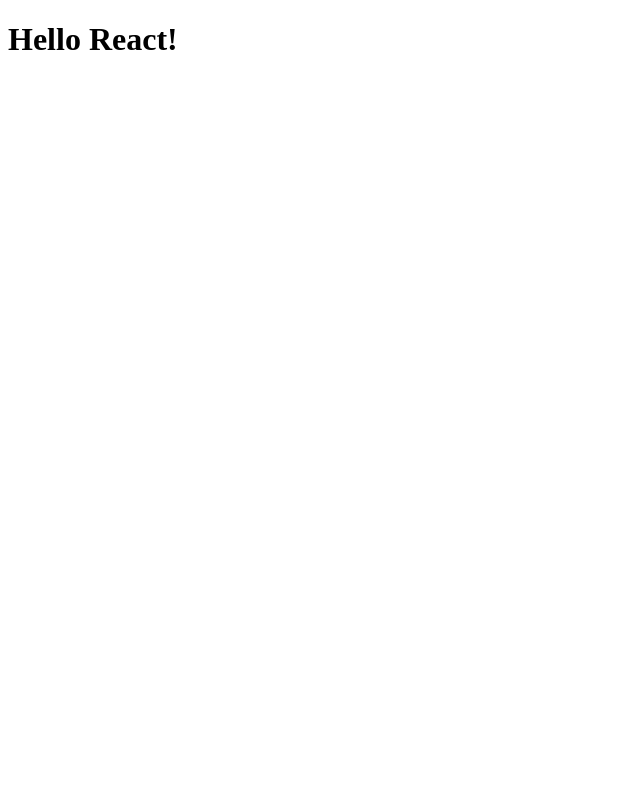
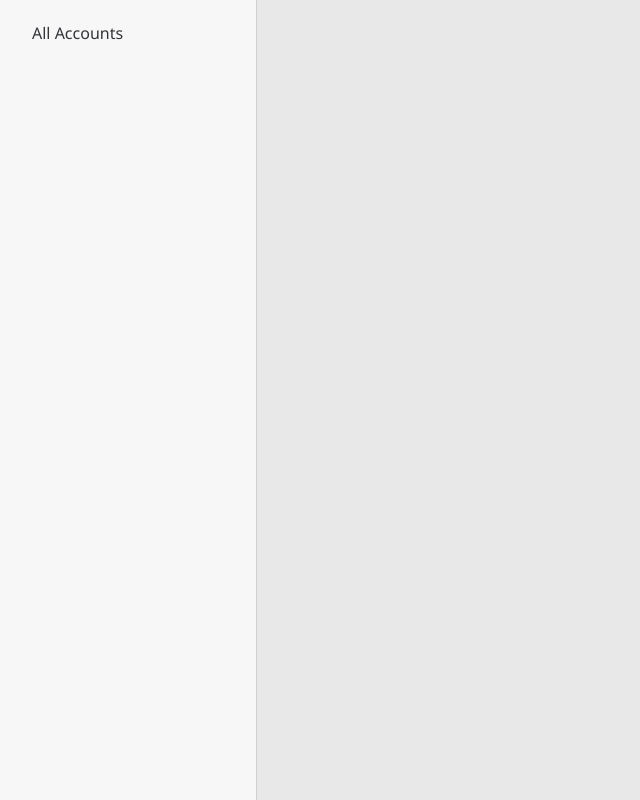
Before and after one commit to alexswilliams/accounts, a React app in the folder 04-ui/: page / in a window 1280 px wide. Shown: the whole page, without its empty margins (0-640 px from the left). Built offline with nearby package versions, Linux system fonts and the light colour scheme.

Commit message:
Initial UI

```diff
--- a/04-ui/public/index.html
+++ b/04-ui/public/index.html
@@ -12,6 +12,129 @@
     <div id="root"></div>
     <noscript>Remember to enable javascript</noscript>
     <script type="module" src="js/index.js"></script>
+    <style>
+        :root {
+            --background-dim: hsl(0, 0%, 91%);
+            --background-light: hsl(0, 0%, 97%);
+            --textcolour: hsl(217, 7%, 21%);
+            --highlight: hsl(97, 42%, 54%);
+            --highlighttext: black;
+            --primary: hsl(197, 68%, 47%);
+            --primarytext: white;
+        }
+
+        html,
+        body {
+            padding: 0;
+            margin: 0;
+            background-color: var(--background-dim);
+            font-family: 'Segoe UI', Tahoma, sans-serif;
+            color: var(--textcolour);
+        }
+
+        div {
+            box-sizing: border-box;
+            padding: 5px;
+        }
+
+
+        div#root,
+        div#pagecontainer {
+            height: 100vh;
+            padding: 0;
+            margin: 0;
+            border: 0;
+        }
+
+        div#pagecontainer {
+            display: flex;
+            flex-direction: row;
+            flex-wrap: nowrap;
+            justify-content: space-between;
+            align-items: stretch;
+            min-height: 500px;
+        }
+
+        div#sidebar {
+            min-width: 16em;
+            flex: 0 0 max-context;
+            padding: 1em 0 1em 1em;
+            background-color: var(--background-light);
+            box-shadow: rgba(0, 0, 0, 0.1) 0 0 0 1px;
+        }
+
+        div#mainpage {
+            flex: 1 1 auto;
+            padding: 1em;
+            overflow: auto;
+        }
+
+        @media (900px <=width <=1200px) {
+            div#mainpage {
+                padding-left: 5em;
+                padding-right: 5em;
+            }
+        }
+
+        @media (width > 1200px) {
+            div#mainpage {
+                padding-left: 10em;
+                padding-right: 10em;
+            }
+        }
+
+        div.mainpagecontent {
+            background-color: white;
+            border-radius: 8px;
+            box-shadow: rgba(0, 0, 0, 0.1) 0 0 0 1px;
+            padding: 1em;
+        }
+
+        ul.sidebarmenu {
+            list-style-type: none;
+            margin: 0;
+            padding: 0;
+        }
+
+        ul.sidebarmenu>li {
+            cursor: pointer;
+            margin: 0;
+            padding: 0.4em 0 0.4em 1em;
+        }
+
+        ul.sidebarmenu>li.unselected:hover {
+            background-color: var(--highlight);
+            color: var(--highlighttext)
+        }
+
+        ul.sidebarmenu>li.selected {
+            background-color: var(--primary);
+            color: var(--primarytext);
+        }
+
+        ul.accountsSubMenu {
+            list-style-type: none;
+            margin: 0 0 0 2em;
+            padding: 1em 1em 1em 0;
+            font-size: small;
+        }
+
+        ul.accountsSubMenu>li {
+            cursor: pointer;
+            margin: 0;
+            padding: 0.4em 0 0.4em 1em;
+        }
+
+        ul.accountsSubMenu>li.unselected:hover {
+            background-color: var(--highlight);
+            color: var(--highlighttext)
+        }
+
+        ul.accountsSubMenu>li.selected {
+            background-color: var(--primary);
+            color: var(--primarytext);
+        }
+    </style>
 </body>
 
 </html>
--- /dev/null
+++ b/04-ui/src/accounts-sidebar.tsx
@@ -0,0 +1,31 @@
+import { useContext, useState } from "react";
+import { context } from "./context";
+
+type AccountsSideBarMenuProps = {
+    onClick: (subItem: string) => void;
+}
+export function AccountsSideBarMenu(props: AccountsSideBarMenuProps) {
+    const { accounts, fetchAccounts } = useContext(context)
+    const [selectedSubItem, setSelectedSubItem] = useState<string | undefined>(undefined)
+
+    if (accounts === undefined && fetchAccounts !== undefined) {
+        fetchAccounts()
+        return <div className='loading'>Loading...</div>
+    }
+
+    const doClick = (id: string) => {
+        setSelectedSubItem(id)
+        props.onClick(id)
+    }
+
+    const accountElements = accounts?.map(it =>
+        <li
+            key={it.id}
+            onClick={() => doClick(it.id)}
+            className={selectedSubItem === it.id ? 'selected' : 'unselected'}
+        >{it.alias}</li>
+    )
+    return <ul className='accountsSubMenu'>
+        {accountElements}
+    </ul>
+}
--- /dev/null
+++ b/04-ui/src/context.tsx
@@ -0,0 +1,36 @@
+import { createContext, useState } from "react";
+
+type ServiceStoreProps = {
+    children?: React.ReactNode;
+}
+
+type Account = {
+    id: string;
+    alias: string;
+    institution?: string;
+    primaryCurrency: string;
+    sortCode?: string;
+    accountNumber?: string;
+    cards: Record<string, any>[]
+}
+
+type AppContext = {
+    accounts?: Account[];
+    fetchAccounts?: () => Promise<void>;
+}
+export const context = createContext<AppContext>({});
+
+export function GlobalContext(props: ServiceStoreProps) {
+    const [accounts, setAccounts] = useState()
+
+    const fetchAccounts = async () => {
+        const res = await fetch('http://localhost:8080/accounts')
+        if (res.ok) {
+            setAccounts(await res.json())
+        }
+    }
+
+    return <context.Provider value={{ accounts, fetchAccounts }} >
+        {props.children}
+    </context.Provider>
+}
--- a/04-ui/src/index.tsx
+++ b/04-ui/src/index.tsx
@@ -1,8 +1,28 @@
-import * as React from 'react'
-import * as Server from 'react-dom/server'
-import * as Client from 'react-dom/client'
+import { useState } from 'react'
+import { createRoot } from 'react-dom/client'
+import { GlobalContext } from './context'
+import { SideBar } from './sidebar'
 
 
 const container = document.getElementById('root')!
-const root = Client.createRoot(container)
-root.render(<h1>Hello React!</h1>)
+const root = createRoot(container)
+
+root.render(<MainPageRoot />)
+
+function MainPageRoot() {
+    const [page, setPage] = useState<string | undefined>()
+
+    return <div id='pagecontainer'>
+        <GlobalContext>
+            <div id='sidebar'>
+                <SideBar onClick={(nextPage) => setPage(nextPage)} />
+            </div>
+            <div id='mainpage'>
+                {page && (<div className='mainpagecontent'>
+                    <p>{page}</p>
+                </div>
+                )}
+            </div>
+        </GlobalContext>
+    </div >
+}
--- /dev/null
+++ b/04-ui/src/sidebar.tsx
@@ -0,0 +1,37 @@
+import { useState } from "react"
+import { AccountsSideBarMenu } from "./accounts-sidebar";
+
+type SideBarProps = {
+    onClick: (nextPage: string, nextSubPage?: string) => void;
+}
+export function SideBar(props: SideBarProps) {
+    const [selectedItem, setSelectedItem] = useState<string | undefined>(undefined)
+
+    const doItemClick = (name: string) => {
+        setSelectedItem(name)
+        props.onClick(name)
+    }
+
+    const doSubItemClick = (subItem: string) => {
+        props.onClick(selectedItem!, subItem)
+    }
+
+    return <ul className="sidebarmenu">
+        <SideBarItem onClick={() => doItemClick('accounts')} selected={selectedItem == 'accounts'} displayString='All Accounts' />
+        {selectedItem == 'accounts' && (<AccountsSideBarMenu onClick={doSubItemClick} />)}
+    </ul >
+}
+
+
+type SideBarItemProps = {
+    onClick: () => void;
+    selected: boolean;
+    displayString: string;
+}
+
+function SideBarItem(props: SideBarItemProps) {
+    return <li
+        onClick={props.onClick}
+        className={props.selected ? 'selected' : 'unselected'}
+    >{props.displayString}</li>
+}
```
